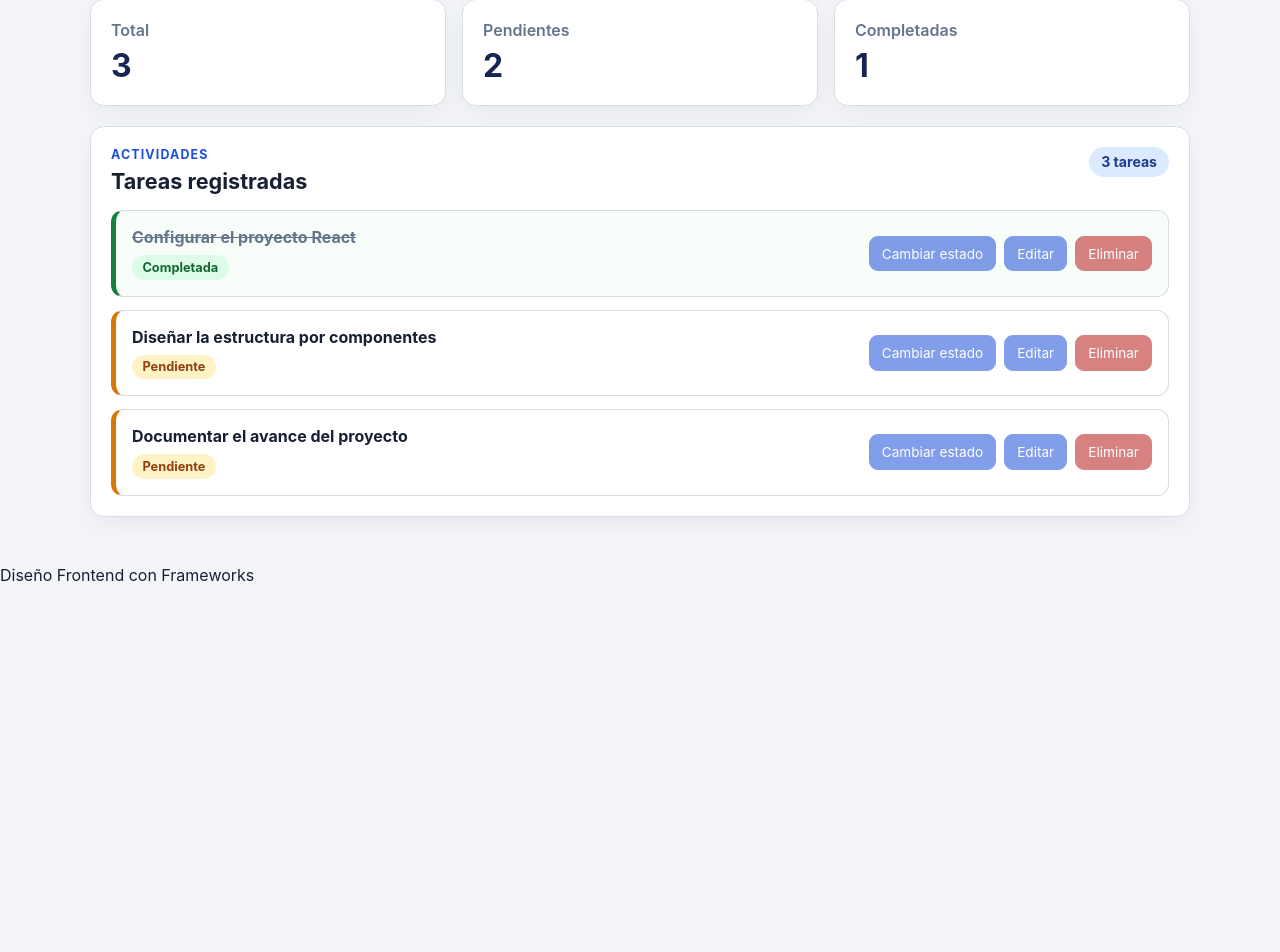
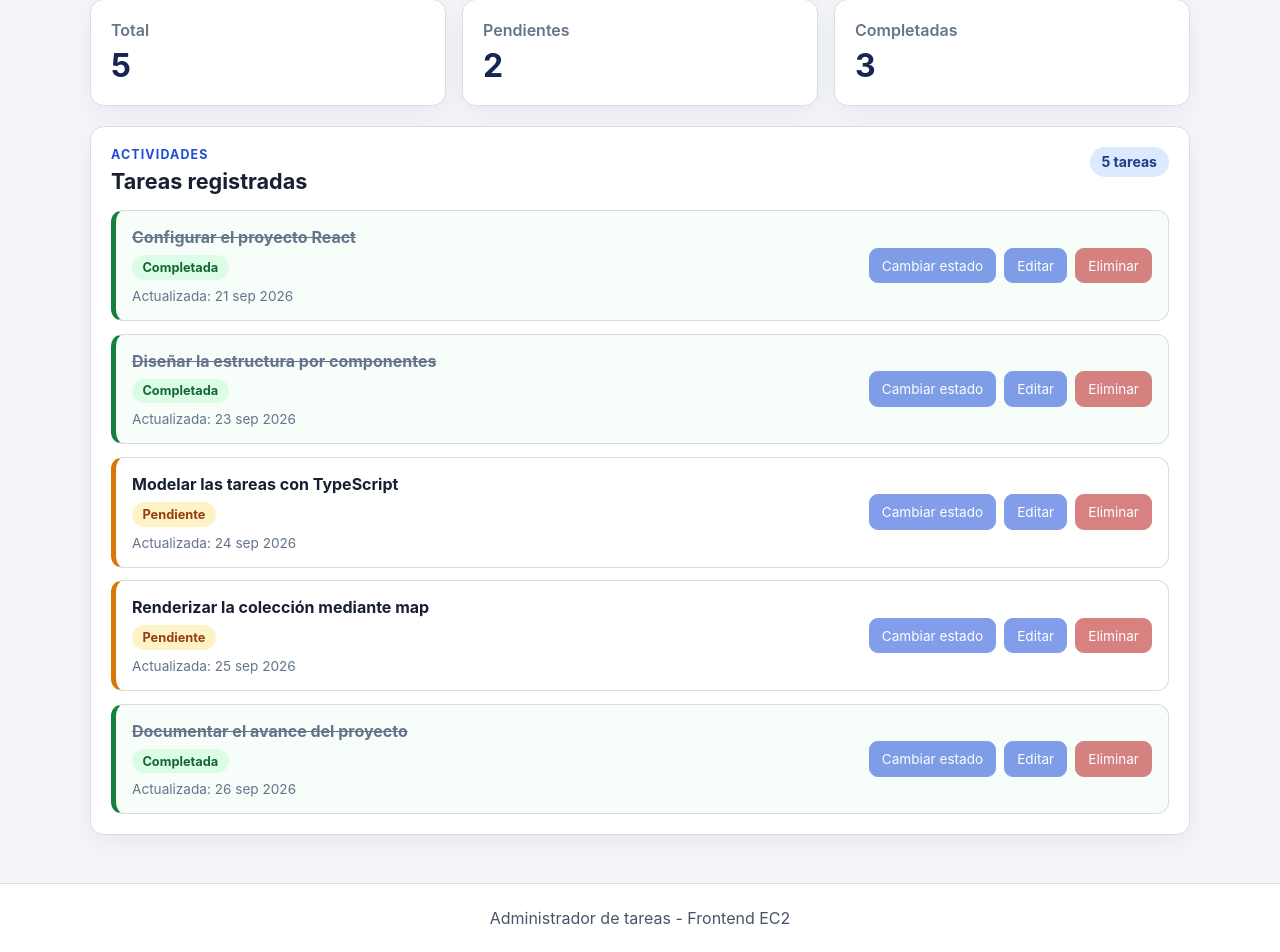
Before and after one commit to Mcuzz/task-manager-frontend, a React (Vite) app: page / in a window 1280 px wide. Shown: the part 677-1629 px from the top of the page. Before the commit the page ends 1278 px from the top, so only its background shows below. Built offline with nearby package versions, Linux system fonts and the light colour scheme.

Commit message:
feat: renderizar coleccion tipada de tareas

```diff
--- a/src/App.tsx
+++ b/src/App.tsx
@@ -1,9 +1,9 @@
 import { AppHeader } from "./components/AppHeader";
-import { TaskFilters } from "./components/TaskFilters";
+import  TaskFilters  from "./components/TaskFilters";
 import { TaskForm } from "./components/TaskForm";
 import { TaskList } from "./components/TaskList";
 import { TaskSummary } from "./components/TaskSummary";
-import AppFooter from "./components/AppFooter";
+import { tasks } from "./data/task";
 export default function App() {
   return (
     <div className="app-shell">
@@ -11,10 +11,14 @@ export default function App() {
       <main className="app-main">
         <TaskForm />
         <TaskFilters />
-        <TaskSummary total={3} pending={2} completed={1} />
-        <TaskList />
+        <TaskSummary tasks={tasks} />
+        <TaskList tasks={tasks} />
       </main>
-     <AppFooter courseName="Diseño Frontend con Frameworks" />
+      <footer className="app-footer">
+        <div className="app-footer__content">
+          <p>Administrador de tareas - Frontend EC2</p>
+        </div>
+      </footer>
     </div>
   );
 }
--- a/src/components/TaskFilters.tsx
+++ b/src/components/TaskFilters.tsx
@@ -1,4 +1,4 @@
-export function TaskFilters() {
+export default function TaskFilters() {
   return (
     <section className="panel" aria-labelledby="filters-title">
       <div className="section-heading">
--- a/src/components/TaskItem.tsx
+++ b/src/components/TaskItem.tsx
@@ -1,9 +1,15 @@
-type TaskStatus = "pending" | "completed";
+import type { Task } from "../models/task.interface";
 interface TaskItemProps {
-  title: string;
-  status: TaskStatus;
+  task: Task;
 }
-export function TaskItem({ title, status }: TaskItemProps) {
+function formatTaskDate(value: string): string {
+  const date = new Date(value);
+  return new Intl.DateTimeFormat("es-MX", {
+    dateStyle: "medium",
+  }).format(date);
+}
+export function TaskItem({ task }: TaskItemProps) {
+  const { title, status, updatedAt } = task;
   const statusLabel = status === "completed" ? "Completada" : "Pendiente";
   return (
     <article className={`task-item task-item--${status}`} role="listitem">
@@ -12,6 +18,10 @@ export function TaskItem({ title, status }: TaskItemProps) {
         <span className={`status-badge status-badge--${status}`}>
           {statusLabel}
         </span>
+        <p className="task-item__date">
+          Actualizada:{" "}
+          <time dateTime={updatedAt}>{formatTaskDate(updatedAt)}</time>
+        </p>
       </div>
       <div
         className="task-item__actions"
--- a/src/components/TaskList.tsx
+++ b/src/components/TaskList.tsx
@@ -1,5 +1,10 @@
+import type { Task } from "../models/task.interface";
 import { TaskItem } from "./TaskItem";
-export function TaskList() {
+interface TaskListProps {
+  tasks: Task[];
+}
+export function TaskList({ tasks }: TaskListProps) {
+  const resultLabel = tasks.length === 1 ? "1 tarea" : `${tasks.length} tareas`;
   return (
     <section className="panel" aria-labelledby="task-list-title">
       <div className="section-heading">
@@ -7,16 +12,23 @@ export function TaskList() {
           <p className="section-heading__eyebrow">Actividades</p>
           <h2 id="task-list-title">Tareas registradas</h2>
         </div>
-        <span className="result-count">3 tareas</span>
+        <span className="result-count">{resultLabel}</span>
       </div>
-      <div className="task-list" role="list">
-        <TaskItem title="Configurar el proyecto React" status="completed" />
-        <TaskItem
-          title="Diseñar la estructura por componentes"
-          status="pending"
-        />
-        <TaskItem title="Documentar el avance del proyecto" status="pending" />
-      </div>
+      {tasks.length === 0 ? (
+        <div className="empty-state" role="status">
+          <h3>No hay tareas registradas</h3>
+          <p>
+            La colección está vacía. Las nuevas tareas aparecerán en esta
+            sección.
+          </p>
+        </div>
+      ) : (
+        <div className="task-list" role="list">
+          {tasks.map((task) => (
+            <TaskItem key={task.id} task={task} />
+          ))}
+        </div>
+      )}
     </section>
   );
 }
--- a/src/components/TaskSummary.tsx
+++ b/src/components/TaskSummary.tsx
@@ -1,14 +1,23 @@
+import type { Task } from '../models/task.interface';
 interface TaskSummaryProps {
-  total: number;
-  pending: number;
-  completed: number;
+tasks: Task[];
 }
-export function TaskSummary({ total, pending, completed }: TaskSummaryProps) {
+export function TaskSummary({
+tasks,
+}: TaskSummaryProps) {
+const completed = tasks.filter(
+({ status }) => status === 'completed',
+).length;
+const pending =
+tasks.length - completed;
 return (
-    <section className="summary-grid" aria-label="Resumen de tareas">
+<section
+className="summary-grid"
+aria-label="Resumen de tareas"
+>
 <article className="summary-card">
 <span>Total</span>
-        <strong>{total}</strong>
+<strong>{tasks.length}</strong>
 </article>
 <article className="summary-card">
 <span>Pendientes</span>
--- /dev/null
+++ b/src/data/task.ts
@@ -0,0 +1,38 @@
+import type { Task } from '../models/task.interface';
+export const tasks: Task[] = [
+    {
+        id: 'task-001',
+        title: 'Configurar el proyecto React',
+        status: 'completed',
+        createdAt: '2026-09-21T16:00:00.000Z',
+        updatedAt: '2026-09-21T18:30:00.000Z',
+    },
+    {
+        id: 'task-002',
+        title: 'Diseñar la estructura por componentes',
+        status: 'completed',
+        createdAt: '2026-09-22T16:00:00.000Z',
+        updatedAt: '2026-09-23T17:15:00.000Z',
+    },
+    {
+        id: 'task-003',
+        title: 'Modelar las tareas con TypeScript',
+        status: 'pending',
+        createdAt: '2026-09-24T16:00:00.000Z',
+        updatedAt: '2026-09-24T16:00:00.000Z',
+    },
+    {
+        id: 'task-004',
+        title: 'Renderizar la colección mediante map',
+        status: 'pending',
+        createdAt: '2026-09-25T16:00:00.000Z',
+        updatedAt: '2026-09-25T16:00:00.000Z',
+    },
+    {
+        id: 'task-005',
+        title: 'Documentar el avance del proyecto',
+        status: 'completed',
+        createdAt: '2026-09-26T16:00:00.000Z',
+        updatedAt: '2026-09-26T16:00:00.000Z',
+    },
+];
--- a/src/main.tsx
+++ b/src/main.tsx
@@ -6,6 +6,7 @@ const rootElement = document.getElementById("root");
 if (!rootElement) {
   throw new Error("No se encontró el elemento #root.");
 }
+console.log("rootElement:", rootElement);
 createRoot(rootElement).render(
   <StrictMode>
     <App />
--- a/src/styles/index.css
+++ b/src/styles/index.css
@@ -270,3 +270,28 @@ text-align: center;
 .task-item__actions { justify-content: start; }
 .task-item__actions button { flex: 1 1 8rem; }
 }
+
+.task-item__date {
+margin-bottom: 0;
+color: #64748b;
+font-size: 0.85rem;
+}
+.empty-state {
+display: grid;
+justify-items: center;
+gap: 0.5rem;
+border: 1px dashed #94a3b8;
+border-radius: 0.75rem;
+padding: 2rem 1rem;
+color: #475569;
+background: #f8fafc;
+text-align: center;
+}
+.empty-state h3,
+.empty-state p {
+margin-bottom: 0;
+}
+.empty-state h3 {
+color: #334155;
+font-size: 1.05rem;
+}
```
Also changed, not shown: src/models/task.interface.ts (added, +10 -0 lines), 1 other file (tests, documents, lock files or other folders). Lines whose indentation alone changed are shown as unchanged.
